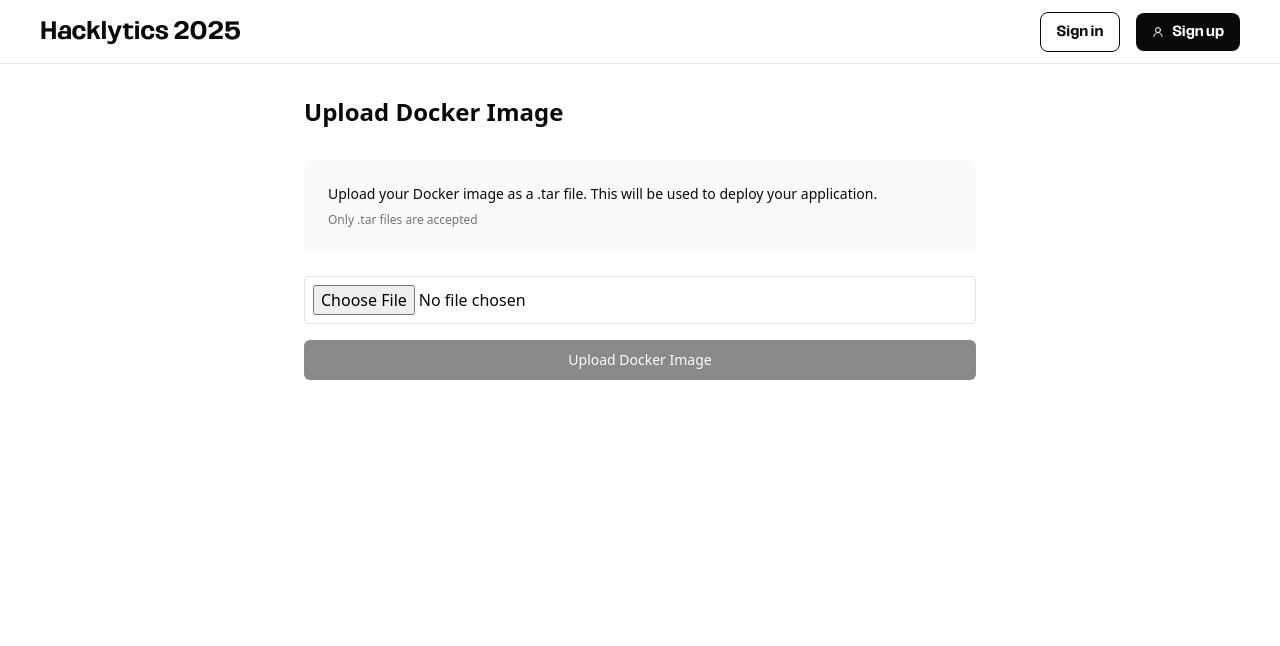
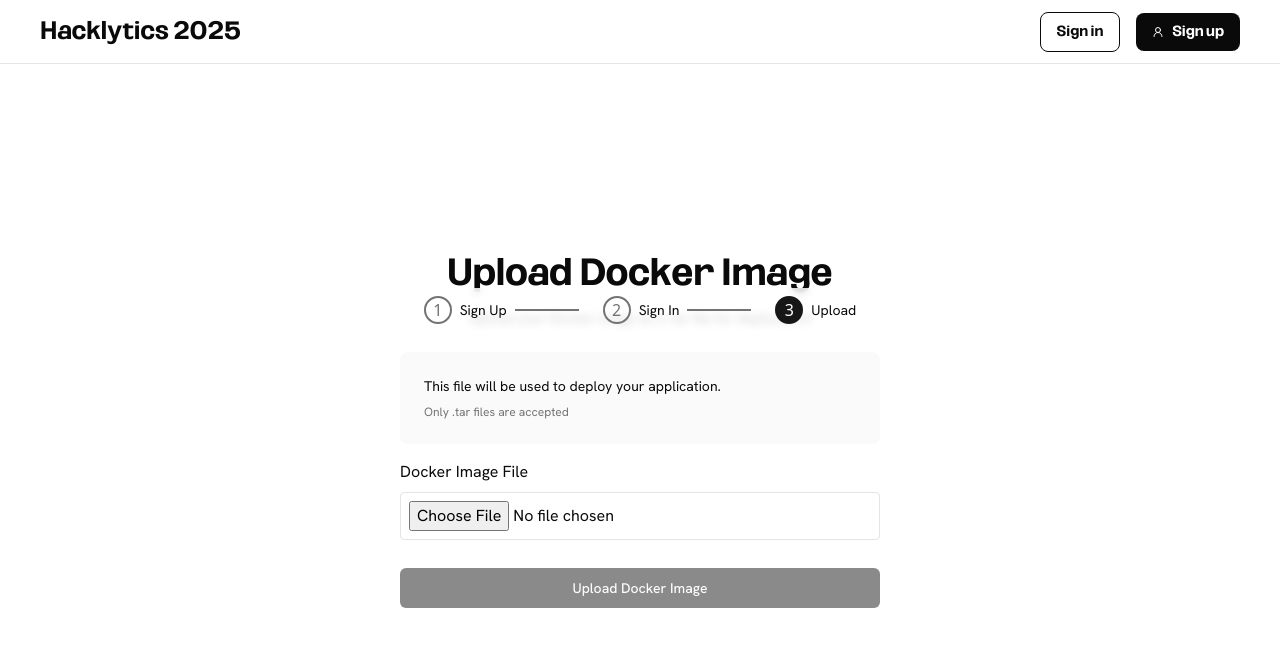
Before and after one commit to vid277/hacklytics25, a Next.js app in the folder frontend/: page /upload in a window 1280 px wide. Shown: the top 646 px of the page. Built offline with nearby package versions, Linux system fonts and the light colour scheme; no server answers.

Commit message:
feature: added progress bar

```diff
--- a/frontend/app/(auth-pages)/layout.tsx
+++ b/frontend/app/(auth-pages)/layout.tsx
@@ -1,11 +1,16 @@
-export default async function Layout({
+import { StepsProgress } from "@/components/steps-progress";
+
+export default function AuthLayout({
   children,
 }: {
   children: React.ReactNode;
 }) {
   return (
-    <div className="w-full flex flex-col gap-12 items-start h-[calc(100vh-10rem)]">
-      {children}
+    <div className="relative min-h-screen">
+      <div className="absolute inset-0">
+        <StepsProgress />
+        {children}
+      </div>
     </div>
   );
 }
--- a/frontend/app/upload/page.tsx
+++ b/frontend/app/upload/page.tsx
@@ -1,10 +1,8 @@
-'use client';
+"use client";
 
-import { useEffect, useState } from 'react';
+import { useState } from "react";
 import { Button } from "@/components/ui/button";
-import { useRouter } from 'next/navigation';
-import { supabase } from '@/utils/supabase/client';
-
+import { StepsProgress } from "@/components/steps-progress";
 export default function UploadPage() {
   const [file, setFile] = useState<File | null>(null);
   const [error, setError] = useState<string | null>(null);
@@ -12,27 +10,27 @@
 
   const handleFileChange = (e: React.ChangeEvent<HTMLInputElement>) => {
     const selectedFile = e.target.files?.[0];
-    if (selectedFile && selectedFile.name.endsWith('.tar')) {
+    if (selectedFile && selectedFile.name.endsWith(".tar")) {
       setFile(selectedFile);
       setError(null);
     } else {
       setFile(null);
-      setError('Please select a valid .tar file');
+      setError("Please select a valid .tar file");
     }
   };
 
   const handleUpload = async () => {
     if (!file) {
-      setError('Please select a file first');
+      setError("Please select a file first");
       return;
     }
 
     setIsUploading(true);
     try {
-      console.log('File selected:', file.name);
+      console.log("File selected:", file.name);
       // TODO: Add AWS ECR upload logic here
     } catch (err) {
-      setError('Error uploading file');
+      setError("Error uploading file");
       console.error(err);
     } finally {
       setIsUploading(false);
@@ -40,37 +38,44 @@
   };
 
   return (
-    <div className="flex-1 flex flex-col gap-6 items-center p-4 md:p-8">
-      <div className="w-full max-w-2xl">
-        <h1 className="text-2xl font-bold mb-8">Upload Docker Image</h1>
+    <form className="flex-1 flex flex-col min-w-64 items-center justify-center w-screen h-screen">
+      <StepsProgress />
+      <div className="flex flex-col gap-2 items-center w-[30rem]">
+        <h1 className="text-4xl font-medium font-oddlini">
+          Upload Docker Image
+        </h1>
+        <p className="text-sm text-foreground font-hanken items-center mt-1">
+          Upload your Docker image as a .tar file for deployment
+        </p>
 
-        <div className="bg-accent/50 rounded-lg p-6 mb-6">
-          <p className="text-sm mb-2">
-            Upload your Docker image as a .tar file. This will be used to deploy your application.
+        <div className="flex flex-col gap-2 [&>input]:mb-3 mt-4 w-full">
+          <div className="bg-accent/50 rounded-lg p-6 mb-2">
+            <p className="text-sm mb-2 font-hanken">
+              This file will be used to deploy your application.
             </p>
-          <p className="text-xs text-muted-foreground">
+            <p className="text-xs text-muted-foreground font-hanken">
               Only .tar files are accepted
             </p>
           </div>
 
-        <div className="space-y-4">
-          <div className="flex flex-col gap-4">
+          <label htmlFor="file-upload" className="font-hanken">
+            Docker Image File
+          </label>
           <input
+            id="file-upload"
             type="file"
             accept=".tar"
             onChange={handleFileChange}
-              className="border rounded p-2"
+            className="border rounded p-2 font-hanken"
             disabled={isUploading}
           />
 
-            {error && (
-              <p className="text-red-500 text-sm">{error}</p>
-            )}
+          {error && <p className="text-red-500 text-sm font-hanken">{error}</p>}
 
           {file && (
             <div className="bg-accent/30 p-3 rounded">
-                <p className="text-sm">Selected file: {file.name}</p>
-                <p className="text-xs text-muted-foreground">
+              <p className="text-sm font-hanken">Selected file: {file.name}</p>
+              <p className="text-xs text-muted-foreground font-hanken">
                 Size: {(file.size / (1024 * 1024)).toFixed(2)} MB
               </p>
             </div>
@@ -79,13 +84,12 @@
           <Button
             onClick={handleUpload}
             disabled={!file || isUploading}
-              className="w-full md:w-auto"
+            className="w-full font-hanken h-10 mt-2"
           >
-              {isUploading ? 'Uploading...' : 'Upload Docker Image'}
+            {isUploading ? "Uploading..." : "Upload Docker Image"}
           </Button>
         </div>
       </div>
-      </div>
-    </div>
+    </form>
   );
 }
--- a/frontend/components/magic/navbar.tsx
+++ b/frontend/components/magic/navbar.tsx
@@ -12,12 +12,7 @@
 
 export default function Navbar({ user }: NavbarProps) {
   return (
-    <motion.div
-      initial={{ y: -100, opacity: 0 }}
-      animate={{ y: 0, opacity: 1 }}
-      transition={{ duration: 0.5 }}
-      className="flex h-16 px-10 items-center justify-between border-b sticky top-0 z-[999] bg-white"
-    >
+    <motion.div className="flex h-16 px-10 items-center justify-between border-b sticky top-0 z-[999] bg-white">
       <div className="flex items-center gap-6 font-oddlini justify-center mt-0.5">
         <Link href="/" className="text-2xl font-semibold font-oddlini">
           Hacklytics 2025
--- /dev/null
+++ b/frontend/components/steps-progress.tsx
@@ -0,0 +1,52 @@
+"use client";
+
+import { usePathname } from "next/navigation";
+
+const steps = [
+  { name: "Sign Up", path: "/sign-up" },
+  { name: "Sign In", path: "/sign-in" },
+  { name: "Upload", path: "/upload" },
+];
+
+export function StepsProgress() {
+  const pathname = usePathname();
+
+  let currentStepIndex = steps.findIndex((step) => step.path === pathname);
+
+  if (pathname === "/sign-in") {
+    currentStepIndex = 1;
+  } else if (pathname === "/upload") {
+    currentStepIndex = 2;
+  }
+  if (currentStepIndex === -1) {
+    return null;
+  }
+
+  return (
+    <div className="absolute top-72 left-0 right-0 z-[100]">
+      <div className="flex justify-center items-center gap-4 bg-background/80 backdrop-blur-sm py-2 px-4 rounded-lg mx-auto w-fit">
+        {steps.map((step, index) => (
+          <div key={step.name} className="flex items-center">
+            <div
+              className={`flex items-center justify-center w-7 h-7 rounded-full border-2 transition-all duration-300 ease-in-out
+              ${
+                index === currentStepIndex
+                  ? "border-primary bg-primary text-background"
+                  : "border-muted-foreground text-muted-foreground"
+              }`}
+            >
+              {index + 1}
+            </div>
+            <div className="ml-2 text-sm font-hanken">{step.name}</div>
+            {index < steps.length - 1 && (
+              <div
+                className={`w-16 h-[2px] mx-2 transition-all duration-300 ease-in-out
+                ${index === currentStepIndex ? "bg-primary" : "bg-muted-foreground"}`}
+              />
+            )}
+          </div>
+        ))}
+      </div>
+    </div>
+  );
+}
```
Lines whose indentation alone changed are shown as unchanged.
